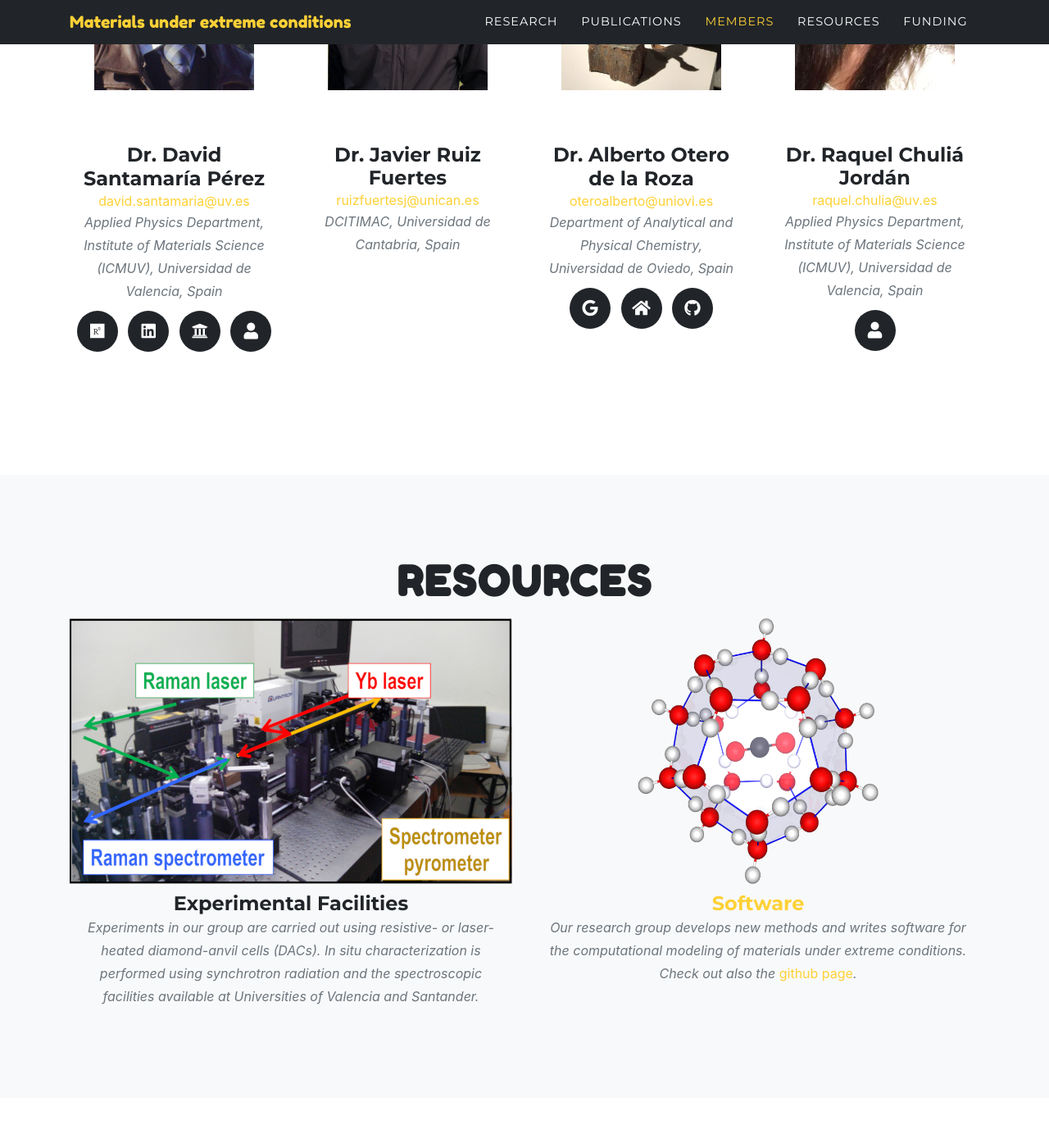
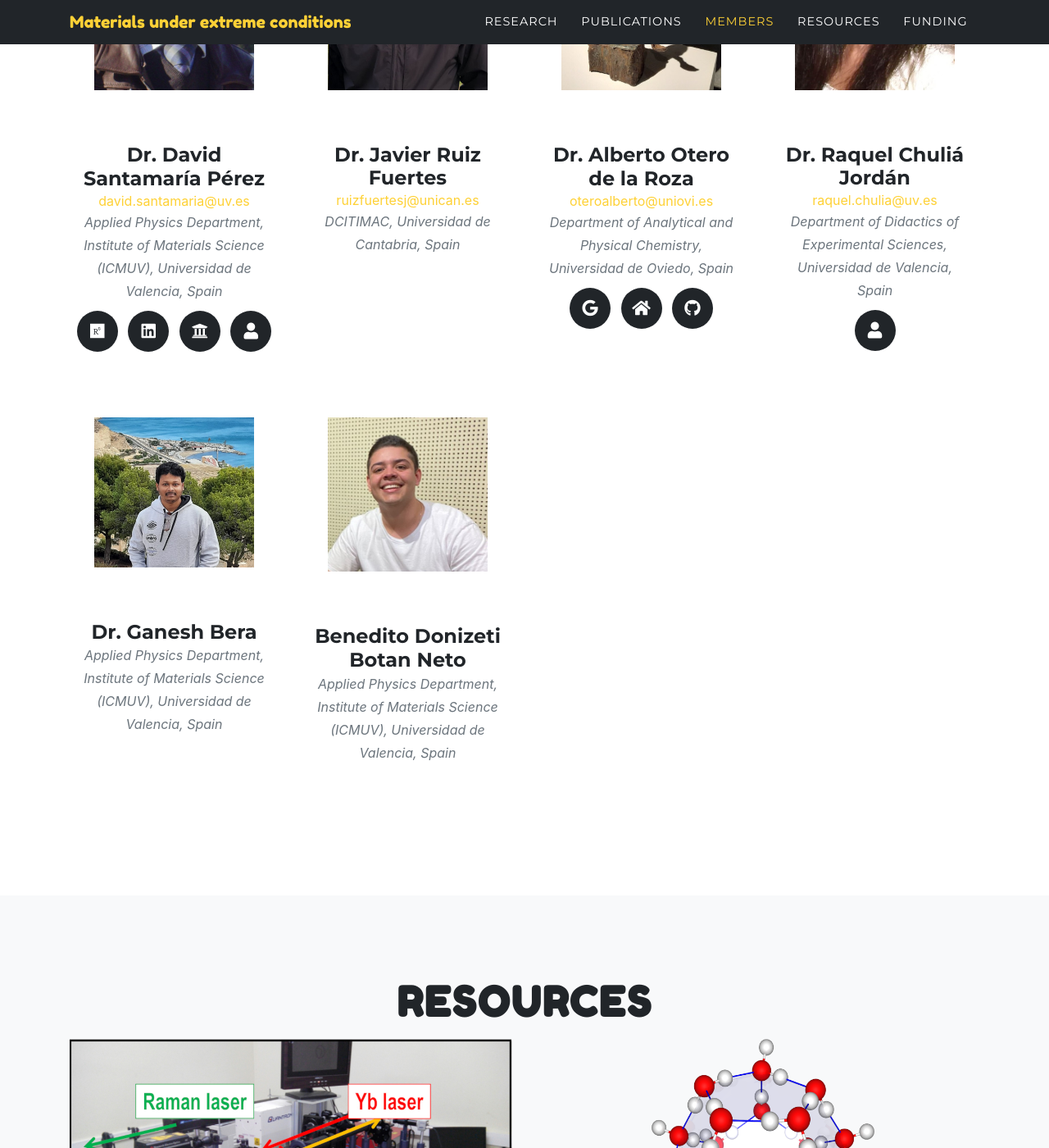
Before and after one commit to extreme-carbonates/extreme-carbonates.github.io, a Jekyll site: the page built from index.md, in a window 1280 px wide and 1400 px high, scrolled down 10064 px. Shown: the whole window at 82% size. Built offline with Jekyll 4.4.1, drawn with Linux system fonts in a browser that asks for light colours; some web fonts are replaced.

Commit message:
add people and photos and change affiliations

```diff
--- a/_config.yml
+++ b/_config.yml
@@ -111,4 +111,14 @@ people:
     - class: fa
       icon: user
       url: /assets/pdf/cv/raquelCV.pdf
+  affiliation: Department of Didactics of Experimental Sciences, Universidad de Valencia, Spain
+
+- name: Dr. Ganesh Bera
+  pic: ganesh.jpg
+  email:
   affiliation: Applied Physics Department, Institute of Materials Science (ICMUV), Universidad de Valencia, Spain
+
+- name: Benedito Donizeti Botan Neto
+  pic: neto.jpg
+  email:
+  affiliation: Applied Physics Department, Institute of Materials Science (ICMUV), Universidad de Valencia, Spain
```
Also changed, not shown: assets/img/team/ganesh.jpg (added), assets/img/team/neto.jpg (added).
